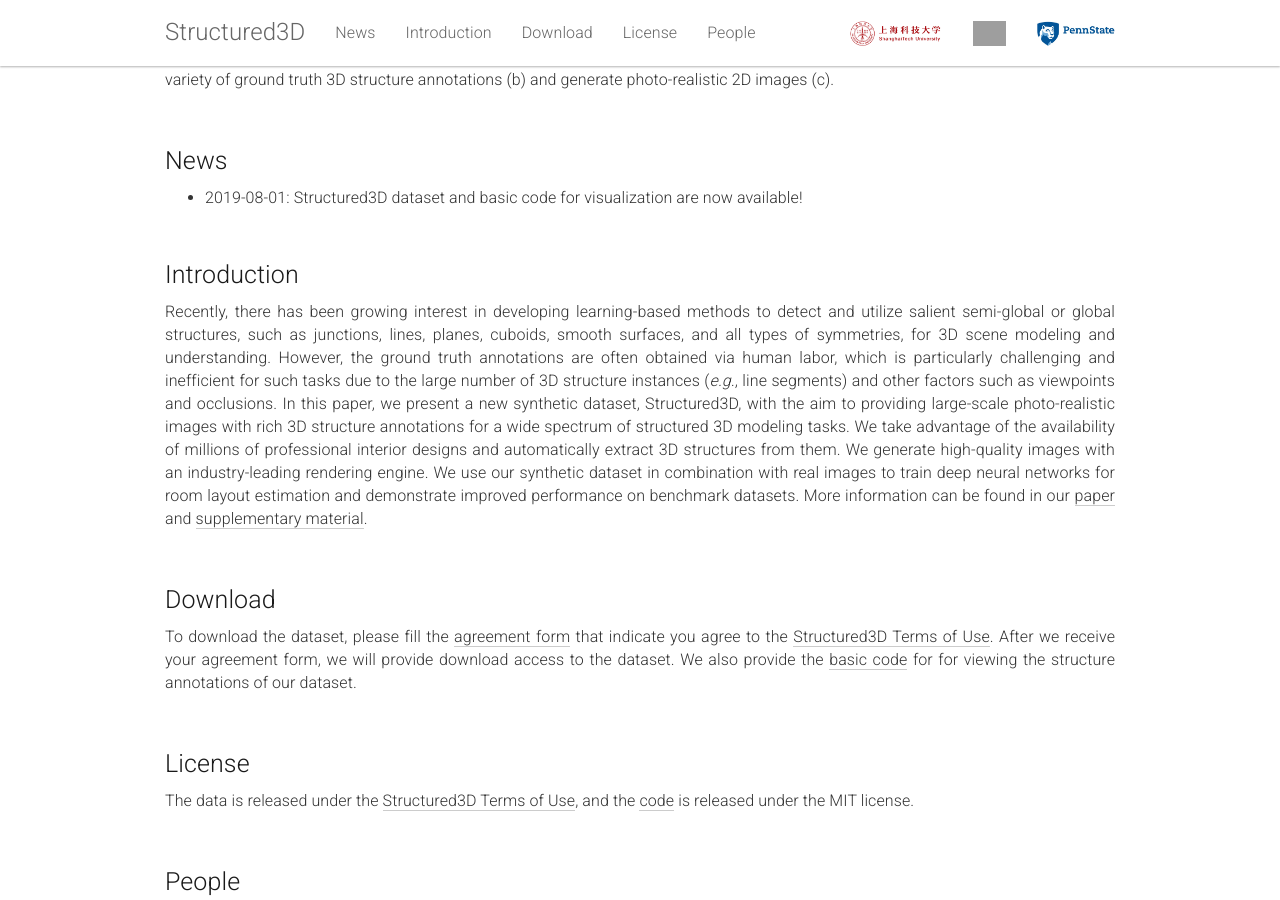
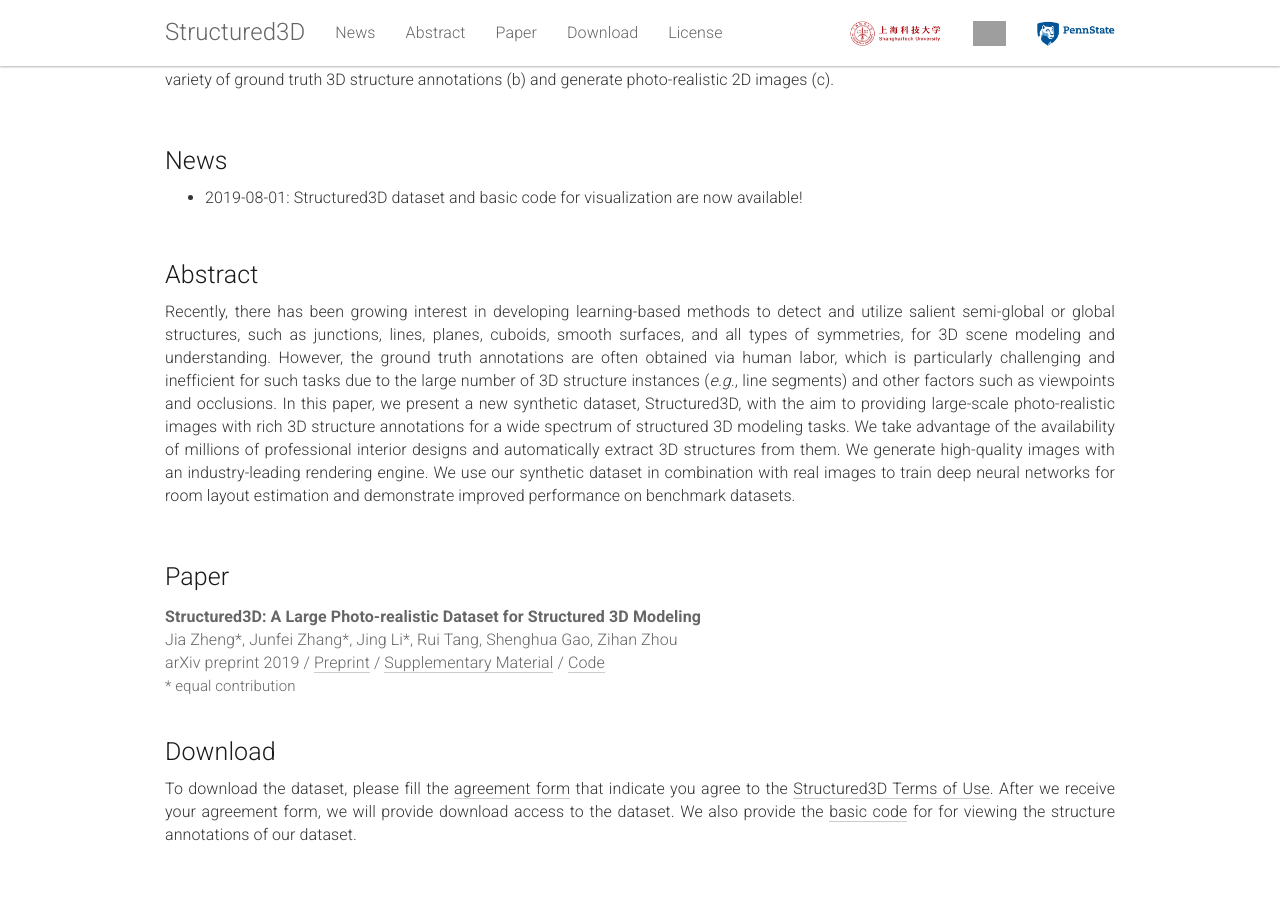
Before and after one commit to bertjiazheng/Structured3D, a Jekyll site: the page built from _pages/home.md, in a window 1280 px wide and 900 px high, scrolled down 395 px. Built offline with Jekyll 4.4.1, drawn with Linux system fonts in a browser that asks for light colours; grey boxes are pictures that could not be loaded.

Commit message:
add paper section in webpage

```diff
--- a/_includes/header.html
+++ b/_includes/header.html
@@ -14,10 +14,10 @@
     <div class="navbar-collapse collapse" id="navbar-main">
       <ul class="nav navbar-nav">
         <li><a href="#news">News</a></li>
-        <li><a href="#introduction">Introduction</a></li>
+        <li><a href="#abstract">Abstract</a></li>
+        <li><a href="#paper">Paper</a></li>
         <li><a href="#download">Download</a></li>
         <li><a href="#license">License</a></li>
-        <li><a href="#people">People</a></li>
       </ul>
 
       <ul class="nav navbar-nav navbar-right">
--- a/_pages/home.md
+++ b/_pages/home.md
@@ -39,17 +39,35 @@ permalink: /
   </div>
 </div><br>
 
-<div class="row" id="introduction">
+<div class="row" id="abstract">
   <div class="col-xs-12">
-    <h2>Introduction</h2>
+    <h2>Abstract</h2>
   </div>
 </div>
 
 <div class="row">
   <div class="col-xs-12">
     <p>
-      Recently, there has been growing interest in developing learning-based methods to detect and utilize salient semi-global or global structures, such as junctions, lines, planes, cuboids, smooth surfaces, and all types of symmetries, for 3D scene modeling and understanding. However, the ground truth annotations are often obtained via human labor, which is particularly challenging and inefficient for such tasks due to the large number of 3D structure instances (<em>e.g.</em>, line segments) and other factors such as viewpoints and occlusions. In this paper, we present a new synthetic dataset, Structured3D, with the aim to providing large-scale photo-realistic images with rich 3D structure annotations for a wide spectrum of structured 3D modeling tasks. We take advantage of the availability of millions of professional interior designs and automatically extract 3D structures from them. We generate high-quality images with an industry-leading rendering engine. We use our synthetic dataset in combination with real images to train deep neural networks for room layout estimation and demonstrate improved performance on benchmark datasets. More information can be found in our <a href="https://arxiv.org/pdf/1908.00222.pdf">paper</a> and <a href="https://drive.google.com/file/d/17F_jIfY_QKFNmsOSvzUFZwWKrr6YUMnQ">supplementary material</a>.
+      Recently, there has been growing interest in developing learning-based methods to detect and utilize salient semi-global or global structures, such as junctions, lines, planes, cuboids, smooth surfaces, and all types of symmetries, for 3D scene modeling and understanding. However, the ground truth annotations are often obtained via human labor, which is particularly challenging and inefficient for such tasks due to the large number of 3D structure instances (<em>e.g.</em>, line segments) and other factors such as viewpoints and occlusions. In this paper, we present a new synthetic dataset, Structured3D, with the aim to providing large-scale photo-realistic images with rich 3D structure annotations for a wide spectrum of structured 3D modeling tasks. We take advantage of the availability of millions of professional interior designs and automatically extract 3D structures from them. We generate high-quality images with an industry-leading rendering engine. We use our synthetic dataset in combination with real images to train deep neural networks for room layout estimation and demonstrate improved performance on benchmark datasets.
     </p>
+  </div>
+</div><br>
+
+<div class="row" id="paper">
+  <div class="col-xs-12">
+    <h2>Paper</h2>
+  </div>
+</div>
+
+<div class="row">
+  <div class="col-xs-12" style="margin-top: 3px; color: #666;">
+    <b>Structured3D: A Large Photo-realistic Dataset for Structured 3D Modeling</b><br>
+    Jia Zheng*, Junfei Zhang*, Jing Li*, Rui Tang, Shenghua Gao, Zihan Zhou<br>
+    arXiv preprint 2019 /
+    <a href="https://arxiv.org/pdf/1908.00222.pdf">Preprint</a> /
+    <a href="https://drive.google.com/file/d/17F_jIfY_QKFNmsOSvzUFZwWKrr6YUMnQ">Supplementary Material</a> /
+    <a href="https://github.com/bertjiazheng/Structured3D">Code</a> <br>
+    <span style="font-size:15px;">* equal contribution</span>
   </div>
 </div><br>
 
```
